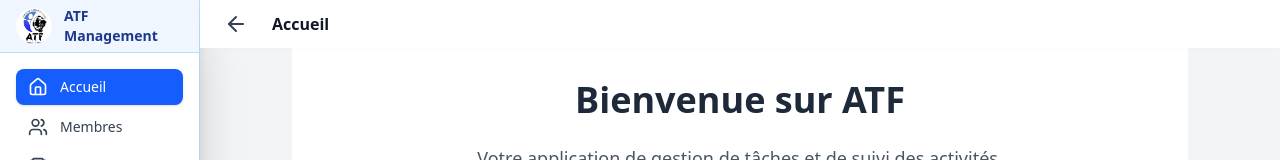
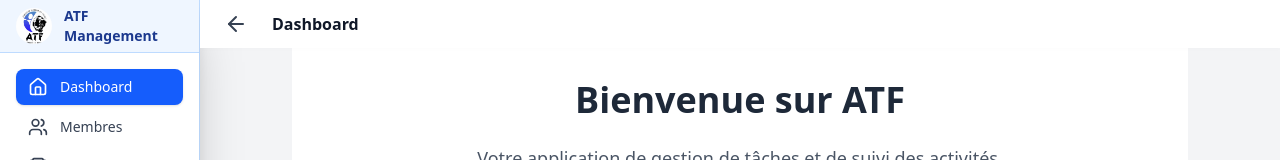
Before and after one commit to NjNerson/atf-pwa, a Next.js app: page / in a window 1280 px wide. Shown: the top 160 px of the page. Built offline with nearby package versions, Linux system fonts and the light colour scheme.

Commit message:
update links name

```diff
--- a/components/layout/navigation/navlinks.ts
+++ b/components/layout/navigation/navlinks.ts
@@ -3,7 +3,7 @@ import { Home, UserCircle, Settings, Users, Trophy } from "lucide-react";
 
 export const navLinks = [
   {
-    title: "Accueil",
+    title: "Dashboard",
     href: "/",
     icon: Home,
   },
@@ -30,7 +30,7 @@ export const navLinks = [
 ];
 
 export const topNavName: Record<string, string> = {
-  "/": "Accueil",
+  "/": "Dashboard",
   "/profile": "Profil",
   "/members": "Membres",
   "/settings": "Paramètres",
```
